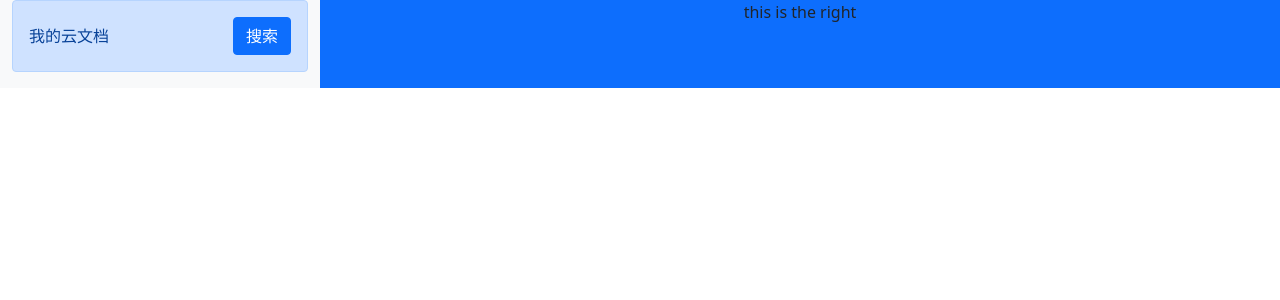
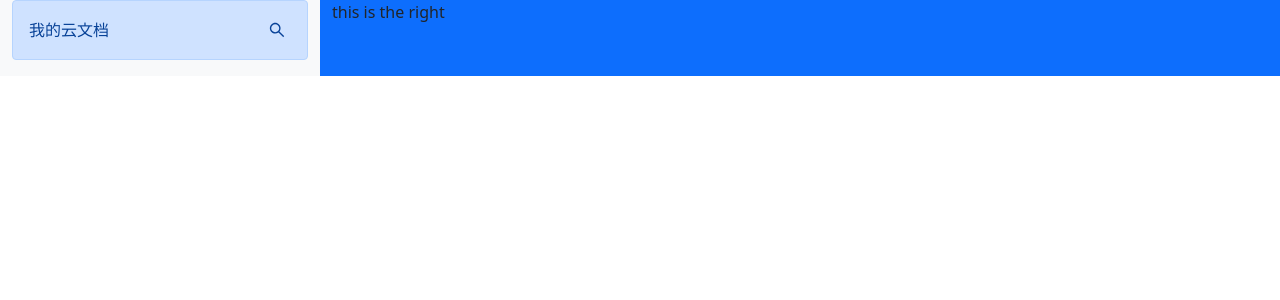
Before and after one commit to shenxi66/cloud-doc, a React (Create React App) app: page / in a window 1280 px wide. Shown: the top 300 px of the page. Built offline with nearby package versions, Linux system fonts and the light colour scheme.

Commit message:
feat: 引入 antd，将搜索按钮替换为图标

```diff
--- a/package.json
+++ b/package.json
@@ -7,9 +7,11 @@
     "@testing-library/jest-dom": "^5.14.1",
     "@testing-library/react": "^11.2.7",
     "@testing-library/user-event": "^12.8.3",
+    "antd": "^4.16.6",
     "bootstrap": "^5.0.2",
     "react": "^17.0.2",
     "react-dom": "^17.0.2",
+    "react-fontawesome": "^1.7.1",
     "react-scripts": "4.0.3",
     "web-vitals": "^1.1.2"
   },
--- a/src/App.css
+++ b/src/App.css
@@ -1,38 +1,5 @@
-.App {
-  text-align: center;
+.icon-btn {
+  background: none;
+  border: none;
+  color: inherit;
 }
-
-.App-logo {
-  height: 40vmin;
-  pointer-events: none;
-}
-
-@media (prefers-reduced-motion: no-preference) {
-  .App-logo {
-    animation: App-logo-spin infinite 20s linear;
-  }
-}
-
-.App-header {
-  background-color: #282c34;
-  min-height: 100vh;
-  display: flex;
-  flex-direction: column;
-  align-items: center;
-  justify-content: center;
-  font-size: calc(10px + 2vmin);
-  color: white;
-}
-
-.App-link {
-  color: #61dafb;
-}
-
-@keyframes App-logo-spin {
-  from {
-    transform: rotate(0deg);
-  }
-  to {
-    transform: rotate(360deg);
-  }
-}
--- a/src/components/FileSearch.js
+++ b/src/components/FileSearch.js
@@ -1,4 +1,9 @@
-import React, { useState, useEffect, useRef } from 'react';
+import React, { useState, useEffect, useRef } from 'react'
+import {
+    SearchOutlined,
+    CloseOutlined
+} from '@ant-design/icons'
+// import FontAwesome from 'react-fontawesome'
 
 const FileSearch = ({ title, onFileSearch }) => {
     const [inputActive, setInputActive] = useState(false)
@@ -33,37 +38,37 @@ const FileSearch = ({ title, onFileSearch }) => {
     }, [inputActive])
 
     return (
-        <div className='alert alert-primary'>
+        <div className='alert alert-primary d-flex justify-content-between align-items-center'>
             {
                 !inputActive &&
-                <div className='d-flex justify-content-between align-items-center'>
+                <>
                     <span>{title}</span>
                     <button
                         type='button'
-                        className='btn btn-primary'
+                        className='icon-btn'
                         onClick={() => setInputActive(true)}
                     >
-                        搜索
+                        <SearchOutlined />
                     </button>
-                </div>
+                </>
             }
             {
                 inputActive &&
-                <div className='row'>
+                <>
                     <input
-                        className='form-control col'
+                        className='form-control'
                         value={value}
                         ref={node}
                         onChange={e => setValue(e.target.value)}
                     />
                     <button
                         type='button'
-                        className='btn btn-primary col-4'
+                        className='icon-btn'
                         onClick={closeSearch}
                     >
-                        关闭
+                        <CloseOutlined />
                     </button>
-                </div>
+                </>
             }
         </div>
     )
```
Also changed, not shown: 1 other file (tests, documents, lock files or other folders).
